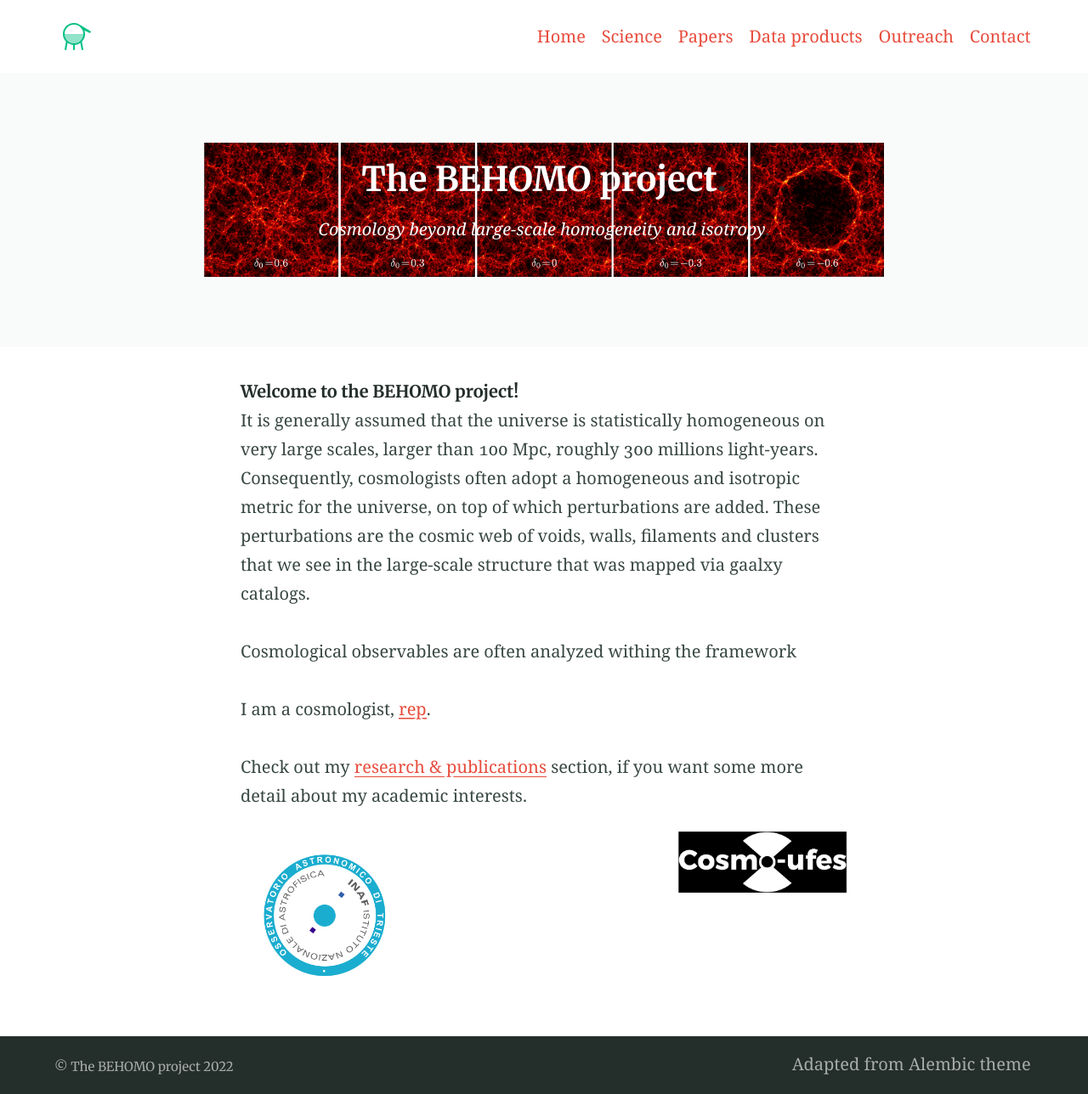
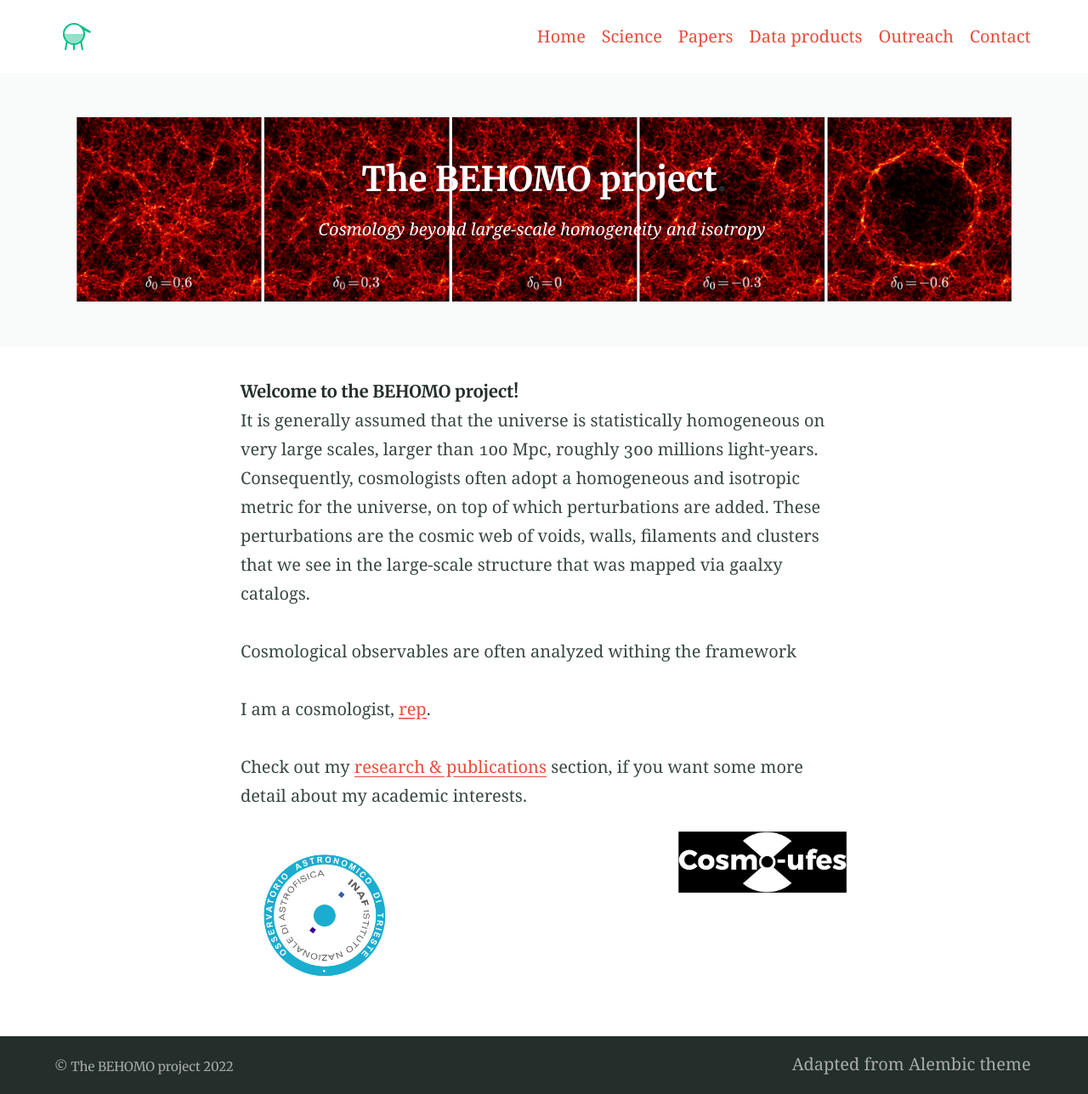
Before and after one commit to valerio-marra/BEHOMO-project, a Jekyll site: the page built from docs/index.md, in a window 1280 px wide. Shown: the whole page at 85% size. Built offline with Jekyll 4.4.1, drawn with Linux system fonts in a browser that asks for light colours.

Commit message:
Update site-feature.html

```diff
--- a/docs/_includes/site-feature.html
+++ b/docs/_includes/site-feature.html
@@ -7,7 +7,7 @@
 {% endif %}
 
 {% if feature_text or feature_image %}
-  <div class="feature"{% if feature_image %} style="background-image: url({{ feature_image }});background-size: 800px;background-repeat: no-repeat;"{% endif %}>
+  <div class="feature"{% if feature_image %} style="background-image: url({{ feature_image }});background-size: 1100px;background-repeat: no-repeat;"{% endif %}>
     <div class="container  typeset">
       {{ feature_text | markdownify }}
     </div>
```
